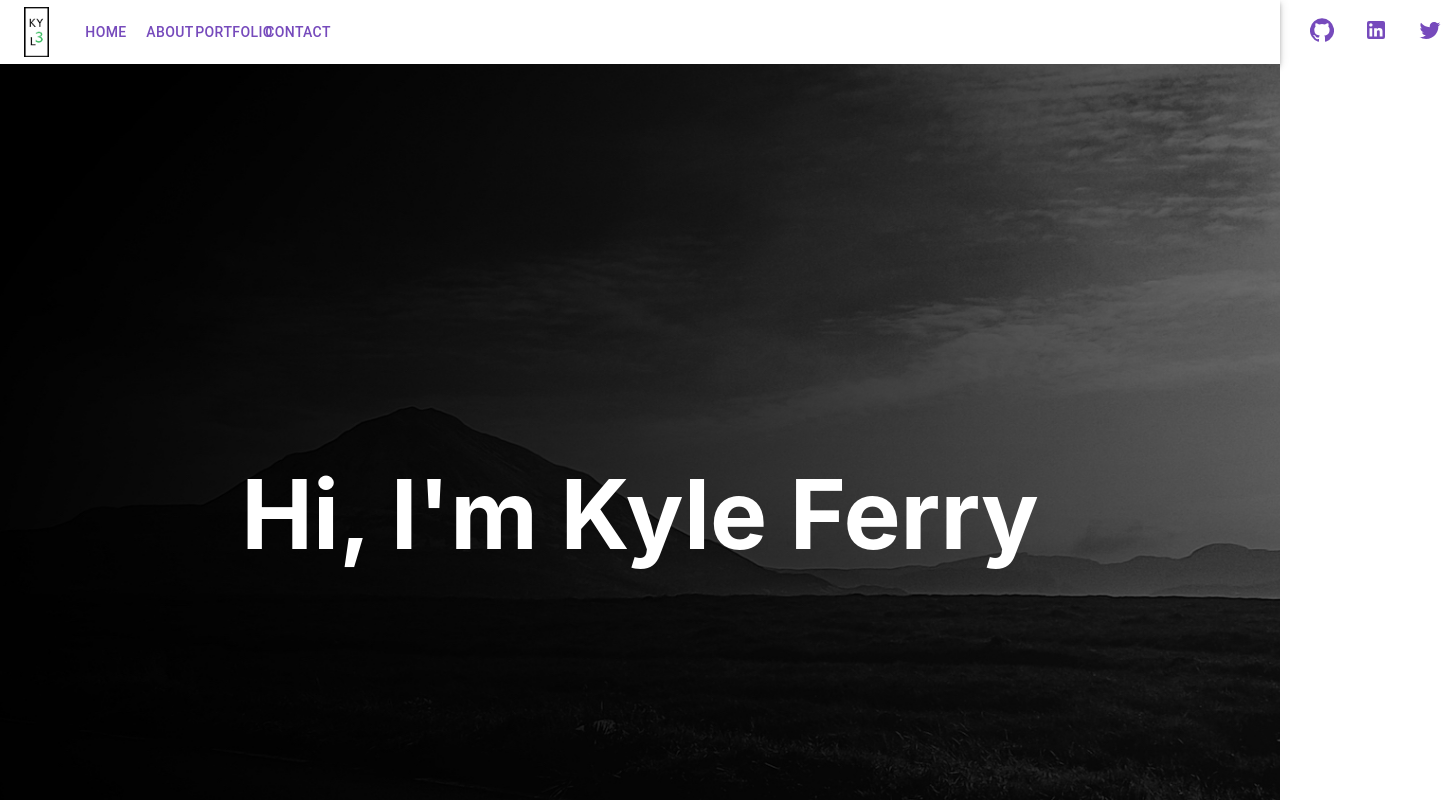
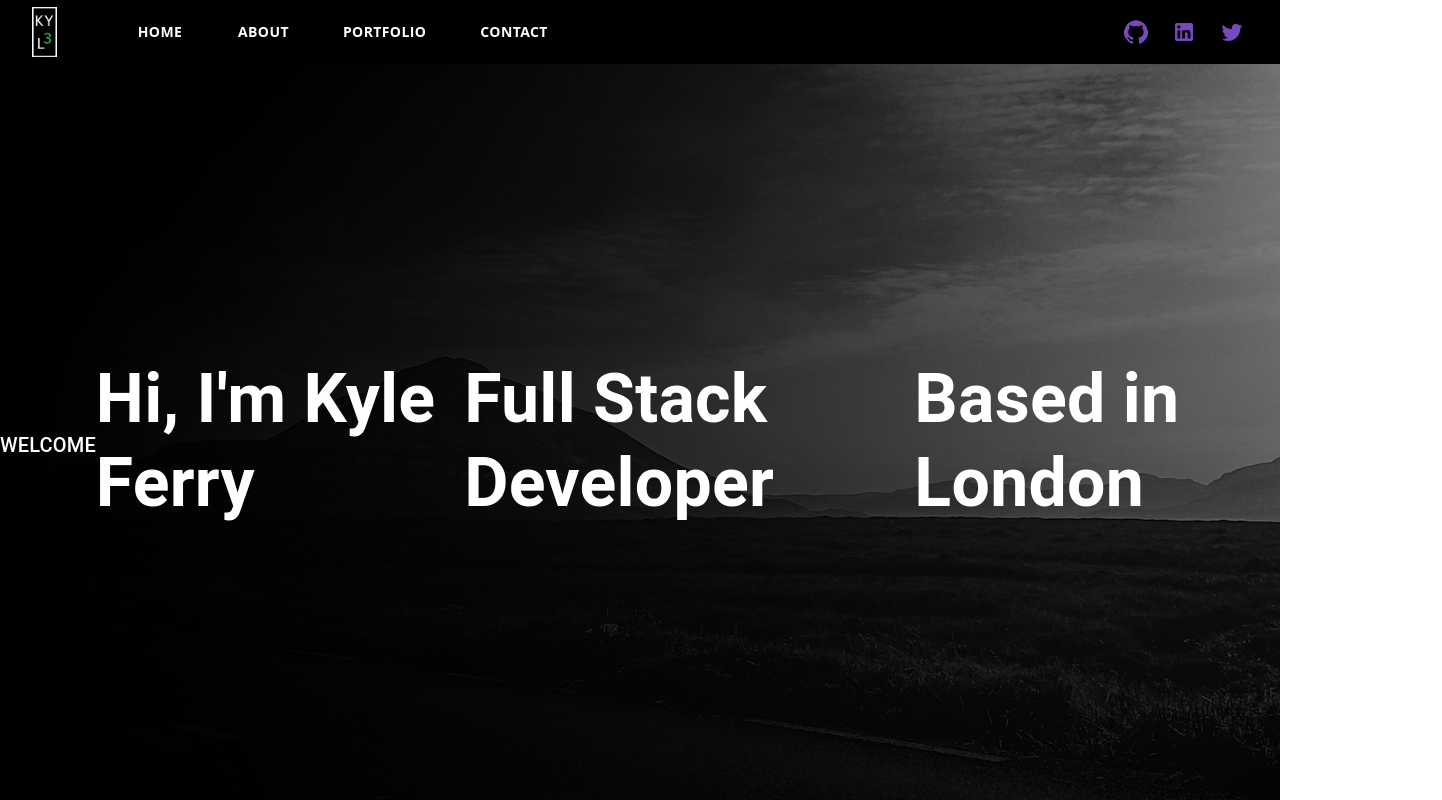
Before and after one commit to kcferry/portfolio, a React (Create React App) app: page / in a window 1280 px wide. Shown: the top 800 px of the page, 1442 px wide, since content can reach past the window. Built offline with nearby package versions, Linux system fonts and the light colour scheme.

Commit message:
Header desktop design done

```diff
--- a/src/Components/Header/Header.js
+++ b/src/Components/Header/Header.js
@@ -1,20 +1,38 @@
-import React from 'react'
+import React, { useState, useEffect } from 'react'
 import { makeStyles } from '@material-ui/core/styles';
-import AppBar from '@material-ui/core/AppBar';
-import Toolbar from '@material-ui/core/Toolbar';
+import { AppBar, Toolbar, IconButton } from '@material-ui/core';
 import Button from '@material-ui/core/Button';
-import logo from '../../assets/images/kf_logo_Blk.png'
+
+import logo from '../../assets/images/kf_logo.png'
 import Twitter from '@material-ui/icons/Twitter';
 import LinkedIn from '@material-ui/icons/LinkedIn';
 import GitHub from '@material-ui/icons/GitHub';
+import MenuIcon from '@material-ui/icons/Menu'
+
+const headerTabs = [
+  {
+    label: 'Home',
+    href: '#'
+  },
+  {
+    label: 'About',
+    href: '#'
+  },
+  {
+    label: 'Portfolio',
+    href: '#'
+  },
+  {
+    label: 'Contact',
+    href: '#'
+  },
+]
+
+
 
 const useStyles = makeStyles((theme) => ({
   appBar: {
-    backgroundColor: '#fff'
-  },
-  logo: {
-    maxHeight: 50,
-    paddingRight: 25,
+    backgroundColor: '#000000'
   },
   logo: {
     maxHeight: 50,
@@ -22,37 +40,119 @@ const useStyles = makeStyles((theme) => ({
   },
   icon: {
     marginRight: 25,
-  }
+  },
+  title: {
+    flexGrow: 1,
+  },
+  menuButton: {
+    fontFamily: "Open Sans, sans-serif",
+    fontWeight: 700,
+    size: "18px",
+    marginLeft: "38px",
+  },
+  sociolTabs: {
+    color: '#fff',
+    marginLeft: "38px",
+  },
+  Toolbar: {
+    display: "flex",
+    justifyContent: "space-between",
+  },
 }));
 
 const Header = () => {
 
+  const [state, setState] = useState({
+    mobileView: false
+  })
+
+  const { mobileView } = state
+
+  useEffect(() => {
+    const setResponsiveness = () => {
+      return window.innerWidth < 900
+        ? setState((prevState) => ({ ...prevState, mobileView: true }))
+        : setState((prevState) => ({ ...prevState, mobileView: false }))
+    };
+    setResponsiveness();
+    window.addEventListener('resize', () => setResponsiveness())
+  }, [])
+
   const classes = useStyles();
+
+  const displayDesktop = () => {
+    return <Toolbar className={classes.Toolbar}>
+      <div>
+        {kfLogo}
+        {getHeaderTabs()}
+      </div>
+      {socialLinks}
+    </Toolbar>
+  }
+
+  const displayMobile = () => {
+    return (
+      <Toolbar>
+      <div>{kfLogo}</div>
+        <IconButton
+          {...{
+            edge: "start",
+            color: "inherit",
+            "aria-label": "menu",
+            "aria-haspopup": "true",
+          }}
+        >
+          <MenuIcon />
+        </IconButton>
+
+      </Toolbar>
+    )
+  }
+
+  const kfLogo = (
+    <Button>
+      <img src={logo} alt="Kyle Ferry logo" className={classes.logo} />
+    </Button>
+  )
+
+  const getHeaderTabs = () => {
+    return headerTabs.map(({ label, href }) => {
+      return (
+        <Button {...{
+          key: label,
+          color: 'inherit',
+          to: href,
+          className: classes.menuButton
+        }}>
+          {label}
+        </Button>
+      )
+    })
+  }
+
+  const socialLinks = (
+    <div>
+      <IconButton href='https://github.com/kcferry'>
+        <GitHub className='icon' color="primary" />
+      </IconButton>
+
+      <IconButton href='https://www.linkedin.com/in/kyle-ferry-2bb160112'>
+        <LinkedIn className='icon' color="primary" />
+      </IconButton>
+
+      <IconButton href='https://twitter.com/Kvferry'>
+        <Twitter className='icon' color="primary" />
+      </IconButton>
+    </div>
+  )
+
+
+
 
   return (
     <>
       <AppBar className={classes.appBar} position="static" >
-        <Toolbar>
-          <img src={logo} alt="logo" className={classes.logo} />
-
-          <Button href="#text-buttons" color="primary">Home</Button>
-          <Button href="#text-buttons" color="primary">About</Button>
-          <Button href="#text-buttons" color="primary">Portfolio</Button>
-          <Button href="#text-buttons" color="primary">Contact</Button>
-
-          <a href="https://github.com/kcferry">
-            <GitHub className='icon' color="primary" style={{ marginLeft: 980 }} />
-          </a>
-
-          <a href="https://www.linkedin.com/in/kyle-ferry-2bb160112/">
-            <LinkedIn className='icon' color="primary" style={{ marginLeft: 30 }} />
-          </a>
-
-          <a href="https://twitter.com/Kvferry">
-            <Twitter className='icon' color="primary" style={{ marginLeft: 30 }} />
-          </a>
-
-        </Toolbar>
+        {mobileView ? displayMobile() : displayDesktop()}
       </AppBar>
     </>
   )
--- a/src/Hero.js
+++ b/src/Hero.js
@@ -2,12 +2,13 @@ import React from 'react'
 import { makeStyles } from '@material-ui/core/styles';
 import Box from '@material-ui/core/Box';
 import mainImage from './assets/images/dl-main.jpg'
+import Typography from '@material-ui/core/Typography';
 
 
 const useStyles = makeStyles((theme) => ({
     hero: {
         backgroundImage: `url(${mainImage})`,
-        height: '900px',
+        height: 'calc(100vh - 32px)',
         backgroundPosition: 'center',
         backgroundRepeat: 'no-reapeat',
         backgroundSize: 'cover',
@@ -17,10 +18,8 @@ const useStyles = makeStyles((theme) => ({
         alignItems: "center",
         color: '#fff',
         fontSize: "4rem"
-
     }
-
-  }));
+}));
 
 const Hero = () => {
 
@@ -29,7 +28,20 @@ const Hero = () => {
     return (
         <>
             <Box className={classes.hero}>
-                <h2>Hi, I'm Kyle Ferry</h2>
+
+                <Typography variant="h6" component="h2" gutterBottom>
+                    WELCOME
+                </Typography>
+                <Typography variant="h4" gutterBottom>
+                    <h1>Hi, I'm Kyle Ferry</h1>
+                </Typography>
+                <Typography variant="h4" gutterBottom>
+                    <h1>Full Stack Developer</h1>
+                </Typography>
+                <Typography variant="h4" gutterBottom>
+                    <h1>Based in London</h1>
+                </Typography>
+
             </Box>
         </>
     )
```
Also changed, not shown: src/index.js (line endings or trailing spaces).
